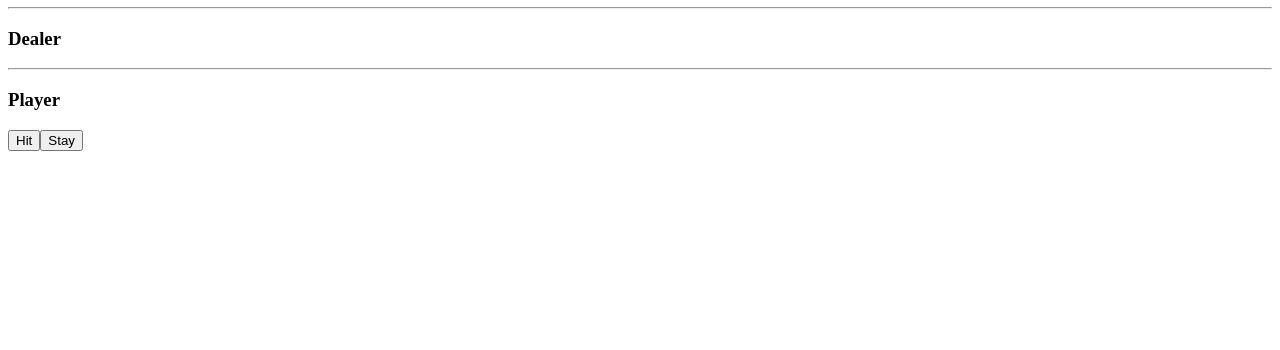
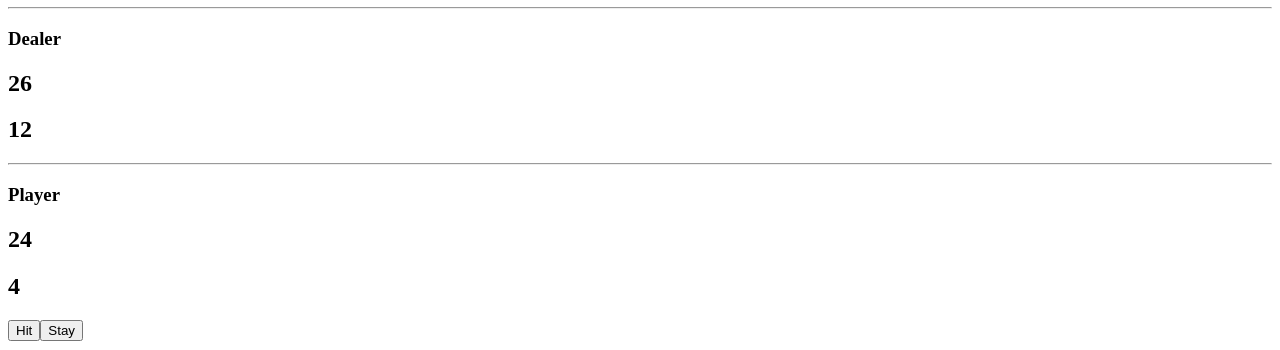
Before and after one commit to dalime/BlackJack, a React app: page / in a window 1280 px wide. Shown: the part 286-636 px from the top of the page. Built offline with nearby package versions, Linux system fonts and the light colour scheme; the HTML template or start-up script is replaced by a standard one.

Commit message:
Got random card numbers to generate on screen

```diff
--- a/src/components/App.js
+++ b/src/components/App.js
@@ -70,27 +70,29 @@ class App extends Component {
   render() {
     let dealerCards;
     if (this.state.dealerCards.length) {
-      dealerCards = this.state.dealerCards.map(card => {
-        console.log(card);
-        <h2>{card.toString()}</h2>
+      dealerCards = this.state.dealerCards.map((card, index) => {
+        return (
+          <h2 key={index}>{card.toString()}</h2>
+        )
       });
     }
     let humanCards;
     if (this.state.humanCards.length) {
-      humanCards = this.state.humanCards.map(card => {
-        console.log(card);
-        <h2>{card.toString()}</h2>
-      })
+      humanCards = this.state.humanCards.map((card, index) => {
+        return (
+          <h2 key={index}>{card.toString()}</h2>
+        )
+      });
     }
 
     return (
       <div className="container">
         <div className="row">
           <div className="col-sm-8 col-md-10 col-lg-11">
-            <h1>Blackjack Game</h1>
+            <h1 className="col-sm-8 col-md-10 col-lg-11">Blackjack Game</h1>
           </div>
           <div className="col-sm-4 col-md-2 col-lg-1">
-            <img src="#" style={styles.card}/>
+            <img className="col-sm-4 col-md-2 col-lg-1" src="#" style={styles.card}/>
           </div>
         </div>
         <hr/>
```
